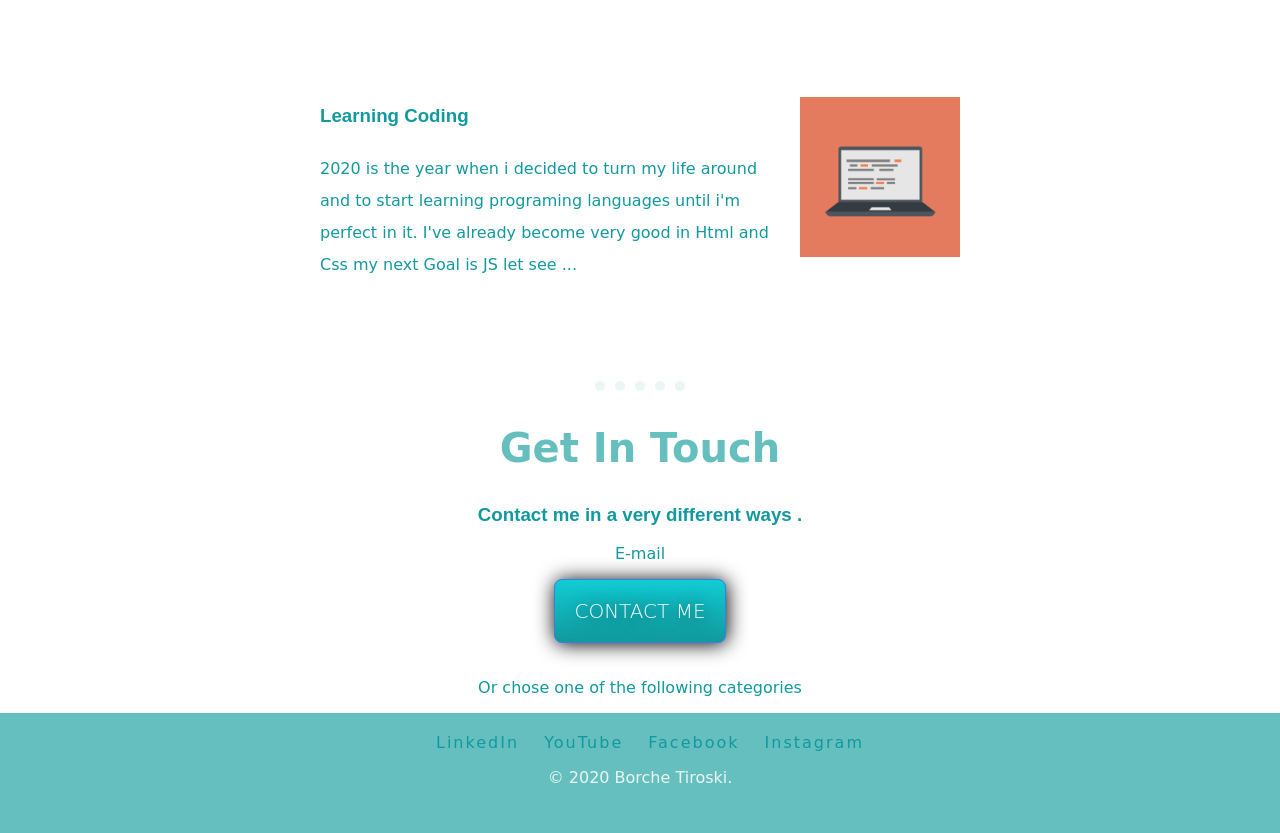
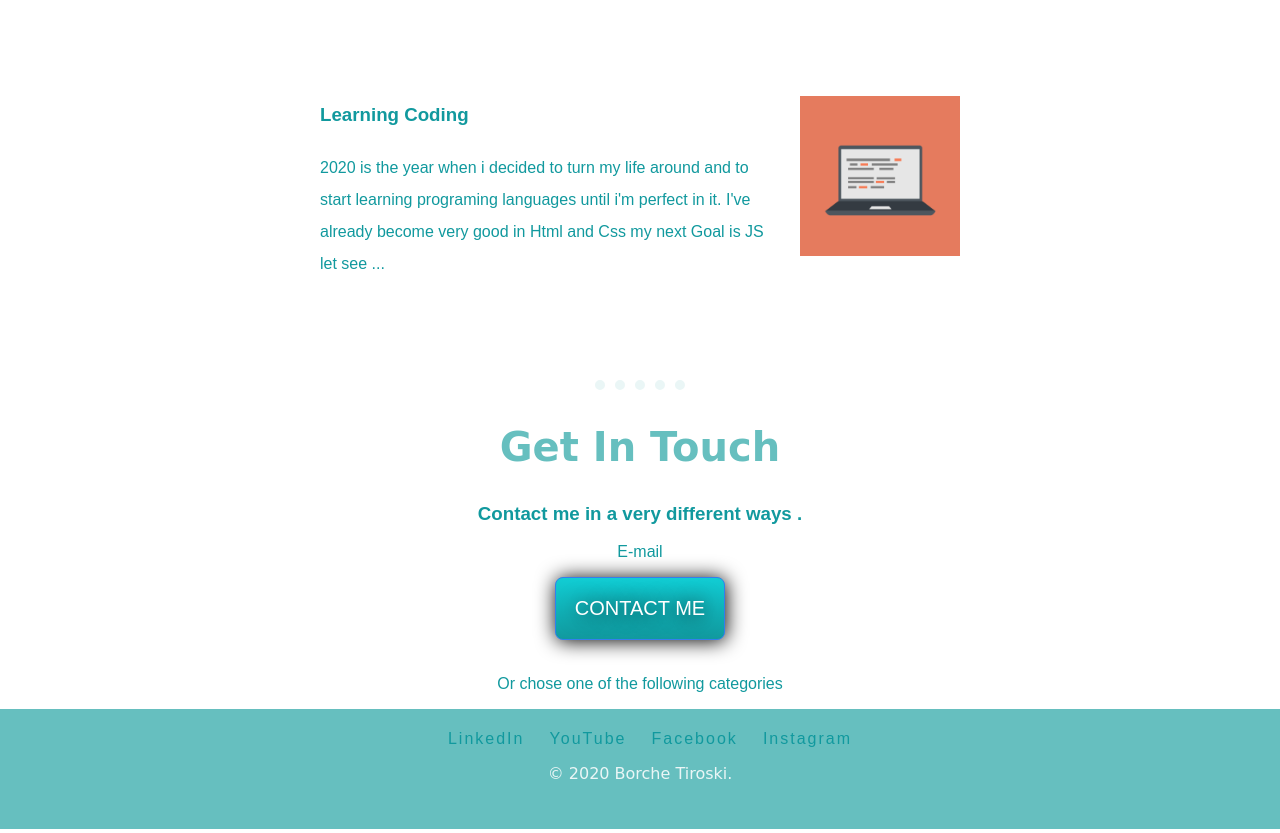
Before and after one commit to Tiroski/tiroskib, a plain HTML site: page index.html in a window 1280 px wide. Shown: the part 1237-2070 px from the top of the page. Drawn offline with Linux system fonts and the light colour scheme.

Commit message:
Add files via upload

```diff
--- a/css/style.css
+++ b/css/style.css
@@ -43,6 +43,7 @@
     .programer {
         font-weight: normal;
         font-size: 25px;
+        font-family: Arial, Helvetica, sans-serif;
     }
 
     .top-container {
@@ -69,6 +70,7 @@
         margin: 100px auto 100px auto;
         text-align: left;
         line-height: 2;
+        font-family: Arial, Helvetica, sans-serif;
     }
 
     .profpic {
@@ -107,7 +109,7 @@
         -moz-border-radius: 8px;
         border-radius: 8px;
         color: #FFFFFF;
-        font-family: 'Sacramento', cursive, 'Merriweather Sans', sans-serif;
+        font-family: Arial, Helvetica, sans-serif;
         font-size: 20px;
         font-weight: 100;
         padding: 19px;
@@ -141,7 +143,7 @@
         color: #11999E;
         letter-spacing: 2px;
         text-decoration: none;
-        font-family: 'Sacramento', cursive, 'Merriweather Sans', sans-serif;
+        font-family: Arial, Helvetica, sans-serif;
     }
 
     .footer-link:hover {
@@ -153,6 +155,7 @@
 
     .email {
         color: #11999E;
+        font-family: Arial, Helvetica, sans-serif;
     }
 
     .youtube {
@@ -172,7 +175,7 @@
         color: #11999E;
         letter-spacing: 2px;
         text-decoration: none;
-        font-family: 'Sacramento', cursive, 'Merriweather Sans', sans-serif;
+        font-family: Arial, Helvetica, sans-serif;
         font-size: 30px;
     }
 
```
